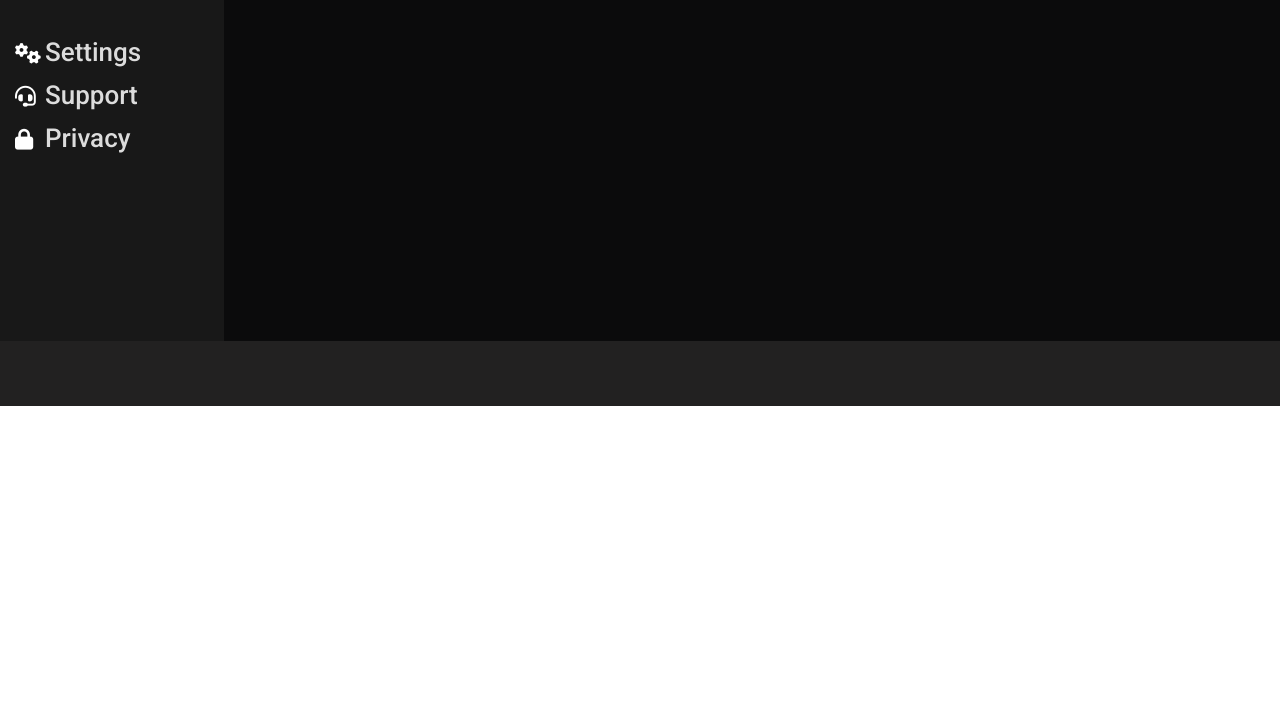
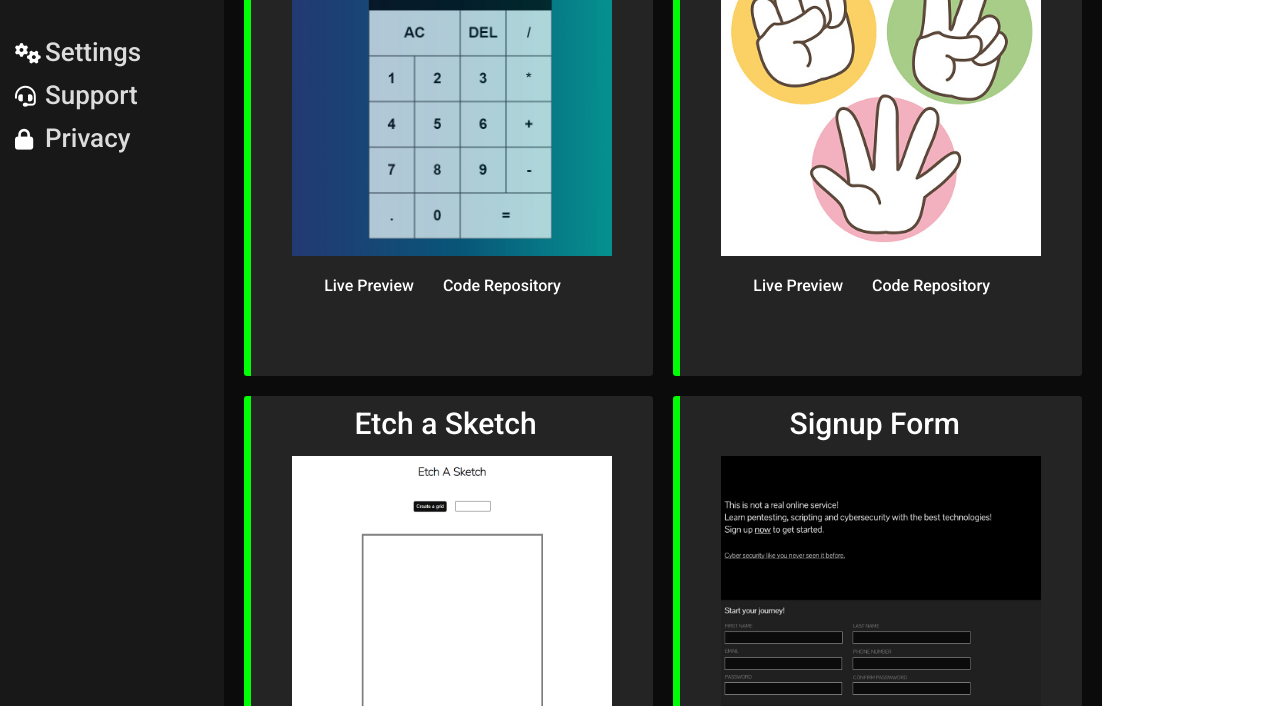
Before and after one commit to PapierKorb76/grid-admin-dashboard, a plain HTML site: page index.html in a window 1280 px wide. Shown: the part 394-1100 px from the top of the page. Before the commit the page ends 800 px from the top, so only its background shows below. Drawn offline with Linux system fonts and the light colour scheme.

Commit message:
Project section completed

```diff
--- a/index.html
+++ b/index.html
@@ -51,7 +51,59 @@
                 <div><i class="fa-solid fa-lock"></i><p>Privacy</p></div>
             </div>
         </div>
-        <div class="projects-container"></div>
+        <div class="projects-container">
+            <h1>Projects</h1>
+            <div class="sub-projects-container">
+                <div id="project-1">
+                    <h1>Calculator</h1>
+                    <img src="./assets/images/calculator.jpg" alt="">
+                    <div>
+                        <a href="https://papierkorb76.github.io/calculator/" target="_blank">Live Preview</a>
+                        <a href="https://github.com/PapierKorb76/calculator" target="_blank">Code Repository</a>
+                    </div>
+                </div>
+                <div id="project-2">
+                    <h1>Rock, Paper & Scissors</h1>
+                    <img src="./assets/images/rock-paper-scissors.png" alt="">
+                    <div>
+                        <a href="https://papierkorb76.github.io/rockpaperscissorsgame/" target="_blank">Live Preview</a>
+                        <a href="https://github.com/PapierKorb76/rockpaperscissorsgame" target="_blank">Code Repository</a>
+                    </div>
+                </div>
+                <div id="project-3">
+                    <h1>Etch a Sketch</h1>
+                    <img src="./assets/images/etch-a-sketch.jpg" alt="">
+                    <div>
+                        <a href="https://papierkorb76.github.io/etch-a-sketch/" target="_blank">Live Preview</a>
+                        <a href="https://github.com/PapierKorb76/etch-a-sketch" target="_blank">Code Repository</a>
+                    </div>
+                </div>
+                <div id="project-4">
+                    <h1>Signup Form</h1>
+                    <img src="./assets/images/signup-form.jpg" alt="">
+                    <div>
+                        <a href="https://papierkorb76.github.io/signup-form/" target="_blank">Live Preview</a>
+                        <a href="https://github.com/PapierKorb76/signup-form" target="_blank">Code Repository</a>
+                    </div>
+                </div>
+                <div id="project-5">
+                    <h1>Landing Page</h1>
+                    <img src="./assets/images/landing-page.jpg" alt="">
+                    <div>
+                        <a href="https://papierkorb76.github.io/landing_page/" target="_blank">Live Preview</a>
+                        <a href="https://github.com/PapierKorb76/landing_page" target="_blank">Code Repository</a>
+                    </div>
+                </div>
+                <div id="project-6">
+                    <h1>Color Flipper</h1>
+                    <img src="./assets/images/color-flipper.jpg" alt="">
+                    <div>
+                        <a href="https://papierkorb76.github.io/Random-Color-Generator/">Live Preview</a>
+                        <a href="https://github.com/PapierKorb76/Random-Color-Generator">Code Repository</a>
+                    </div>
+                </div>
+            </div>
+        </div>
         <div class="footer"></div>
     </div>
     <script src="app.js"></script>
--- a/style.css
+++ b/style.css
@@ -1,6 +1,6 @@
 @import url('https://fonts.googleapis.com/css2?family=Roboto:wght@500&display=swap');
 
-*,*::before,*::after{
+*,::before,*::after{
     box-sizing: border-box;
 }
 
@@ -50,6 +50,7 @@ h1{
     font-size: 26px;
     margin: 0px 0px 0px 5px;
     opacity: 0.85;
+    cursor: pointer;
 }
 
 .sidebar p:hover{
@@ -73,22 +74,68 @@ h1{
 
 .projects-container{
     background-color: #0b0b0c;
-    grid-row: 2 / 4;
-    grid-column: 2 / 4;
-    display: grid;
-    grid-template-columns: repeat(auto-fill, minmax(400px, 1fr));
-    grid-template-rows: 0.15fr 1fr 1fr;
-    gap: 20px;
+    grid-column: 2 / 3;
     padding: 20px;
 }
 
+.sub-projects-container{
+    background-color: #0b0b0c;
+    grid-column: 1 / 3;
+    display: grid;
+    grid-template-columns: repeat(auto-fill, minmax(400px, 1fr));
+    height: auto;
+    width: 65.5vw;
+    gap: 20px;
+    margin: 50px 0px 0px 0px;
+}
 
-.projects-container div{
+.projects-container h1, .extra-container h1{
+    font-size: 30px;
+    font-weight: 300;
+    margin: 0px;
+    color: #ffffff;
+    grid-column: 1 / 4;
+    height: 50px;
+    position: absolute;
+}
+
+.sub-projects-container div{
     background-color: #242424;
     border-radius: 0.2rem;
     border-left: 7.5px solid;
     animation: rainbow 1.5s linear;
 	animation-iteration-count: infinite;
+    height: 500px;
+    padding: 10px;
+}
+
+.sub-projects-container div img{
+    width: 320px;
+    margin-top: 40px;
+    display: block;
+    margin: 50px auto;
+}
+
+.sub-projects-container div h1{
+    text-align: center;
+    width: 370px;
+}
+
+.sub-projects-container div div{
+    background: none;
+    border: none;
+    width: 300px;
+    height: 50px;
+    margin: 0 auto;
+    justify-content: space-between;
+    margin-top: -40px;
+}
+
+
+.sub-projects-container div a {
+    color: #ffffff;
+    text-decoration: none;
+    margin: 12.5px;
 }
 
 .searchbar-section{
```
Also changed, not shown: assets/icons/magnifying-glass-solid.svg (deleted), assets/images/calculator.jpg (added), assets/images/color-flipper.jpg (added), assets/images/etch-a-sketch.jpg (added), assets/images/landing-page.jpg (added), assets/images/profile-picture.png, assets/images/rock-paper-scissors.png (added), assets/images/signup-form.jpg (added), assets/images/trending-1.png (added), assets/images/trending-2.jpg (added), assets/images/trending-3.png (added), assets/images/trending-4.jpg (added), 1 other file.
